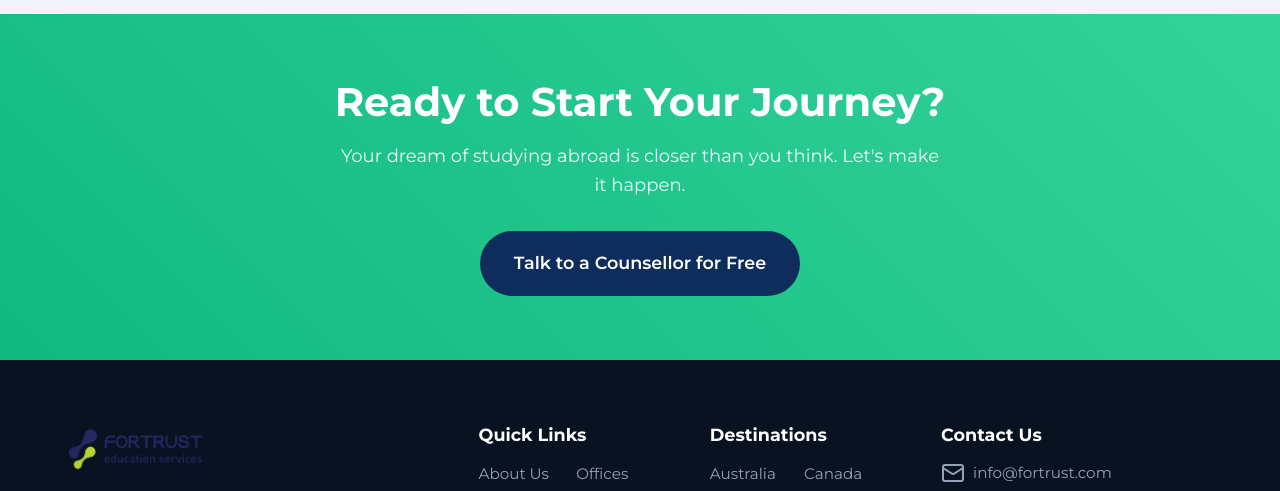
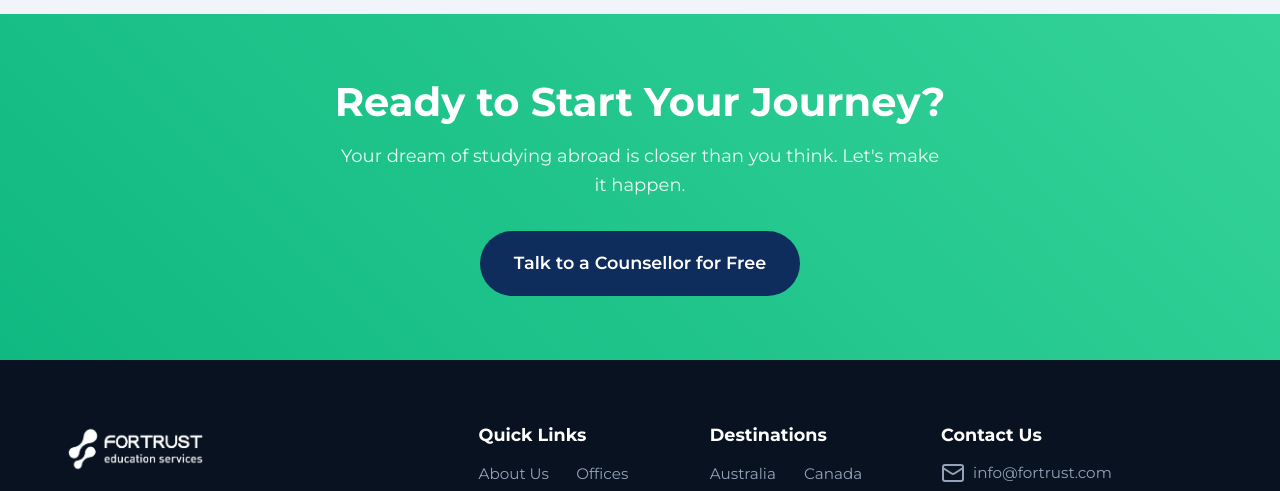
Before and after one commit to abrahamgregorius/fortrust, a plain HTML site: page index.html in a window 1280 px wide. Shown: the part 3816-4307 px from the top of the page. Drawn offline with nearby package versions, Linux system fonts and the light colour scheme.

Commit message:
feat: footer logo

```diff
--- a/index.html
+++ b/index.html
@@ -523,7 +523,7 @@
         <div class="footer__main">
           <div class="footer__about">
             <h4>
-              <img src="./public/logo-fortrust.png" height="50" alt="" />
+              <img src="./public/logo-white.png" height="50" alt="" />
             </h4>
             <p>
               Your trusted partner in international education for over 30 years.
```
Also changed, not shown: public/logo-white.png (added).
